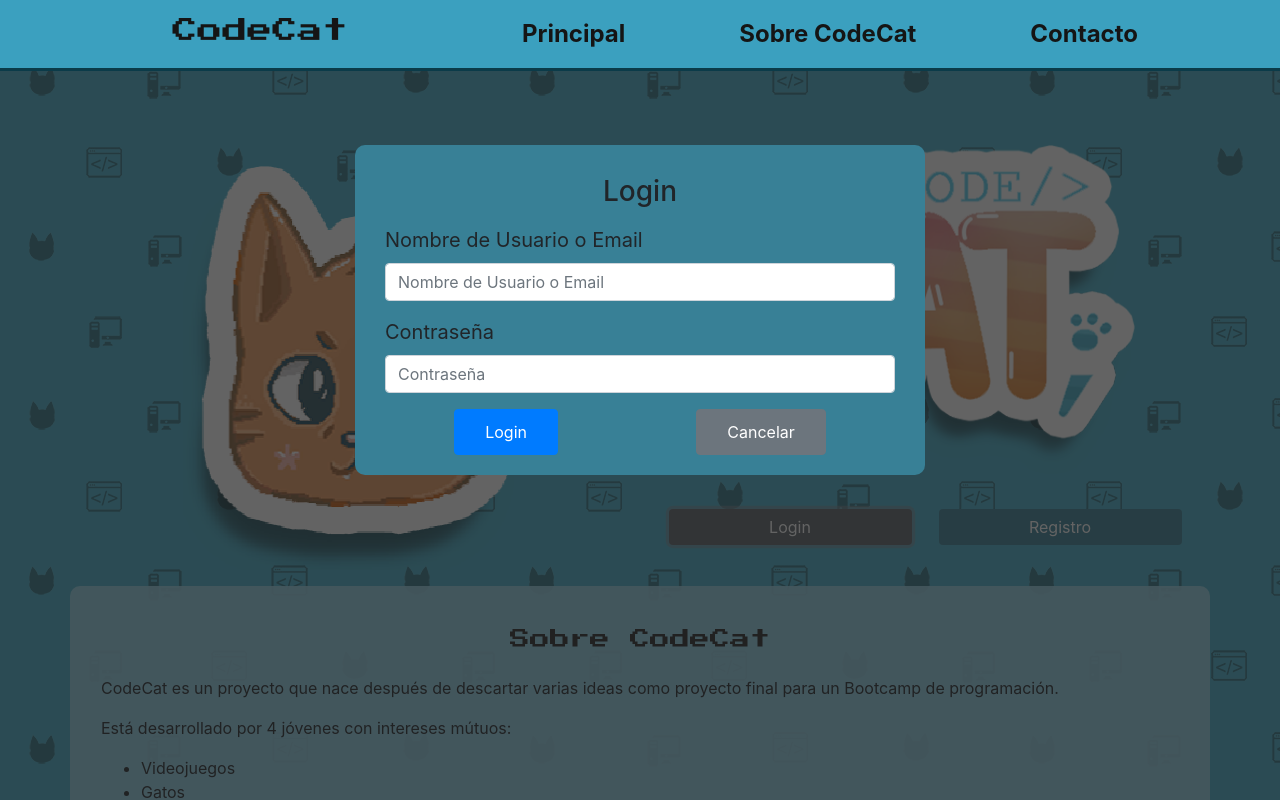
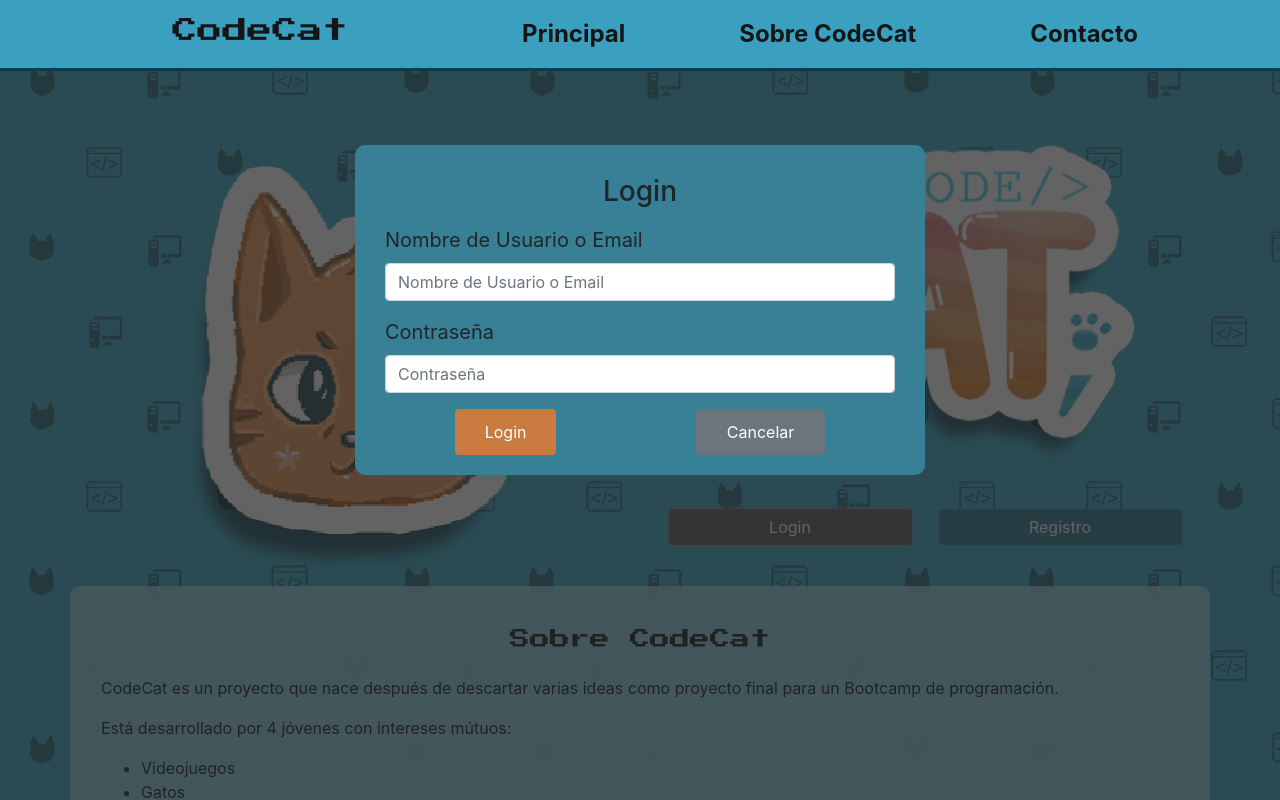
Before and after one commit to aaraquedesarrollo/codecat-front, a React (Create React App) app: page /principal in a window 1280 px wide. Both pictures are taken after a click on the button "Login". Shown: the top 800 px of the page. Built offline with nearby package versions, Linux system fonts and the light colour scheme; no server answers.

Commit message:
Cambio colores botones y hover de página principal

```diff
--- a/src/components/FormularioLogin.js
+++ b/src/components/FormularioLogin.js
@@ -74,12 +74,15 @@ export const FormularioLogin = (props) => {
           />
         </div>
         <div className="d-flex justify-content-around">
-          <button type="submit" className="boton-formulario btn btn-primary">
+          <button
+            type="submit"
+            className="boton-formulario-submit btn btn-primary"
+          >
             Login
           </button>
           <button
             type="button"
-            className="boton-formulario btn btn-secondary"
+            className="boton-formulario-cancelar btn btn-secondary"
             onClick={toggleLogeando}
           >
             Cancelar
--- a/src/index.css
+++ b/src/index.css
@@ -67,6 +67,10 @@
   border: 0;
 }
 
+.boton-principal:hover {
+  background-color: #ed9d61;
+}
+
 .fondo-login {
   background-color: hsla(0, 0%, 13%, 0.7);
 }
@@ -83,8 +87,18 @@
   font-size: 20px;
 }
 
-.boton-formulario {
+.boton-formulario-cancelar {
   padding: 10px 30px;
+}
+
+.boton-formulario-submit {
+  padding: 10px 30px;
+  background-color: #c97b40;
+  border: 0;
+}
+
+.boton-formulario-submit:hover {
+  background-color: #ed9d61;
 }
 
 .mensaje {
@@ -221,12 +235,6 @@
 
 /* Loading */
 
-body {
-  height: 100vh;
-  font-family: -apple-system, BlinkMacSystemFont, "Segoe UI", Roboto, Oxygen,
-    Ubuntu, Cantarell, "Open Sans", "Helvetica Neue", sans-serif;
-}
-
 .puntos {
   position: relative;
   left: 20px;
```
